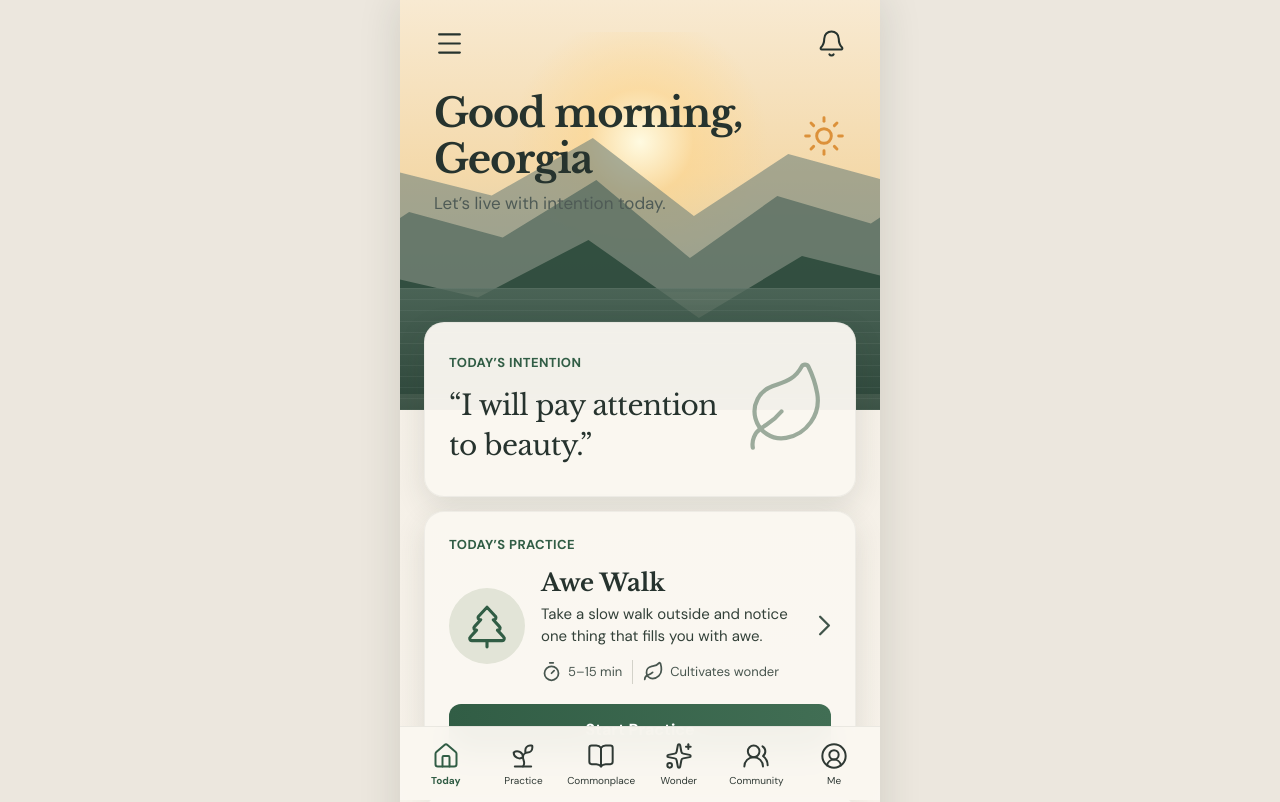
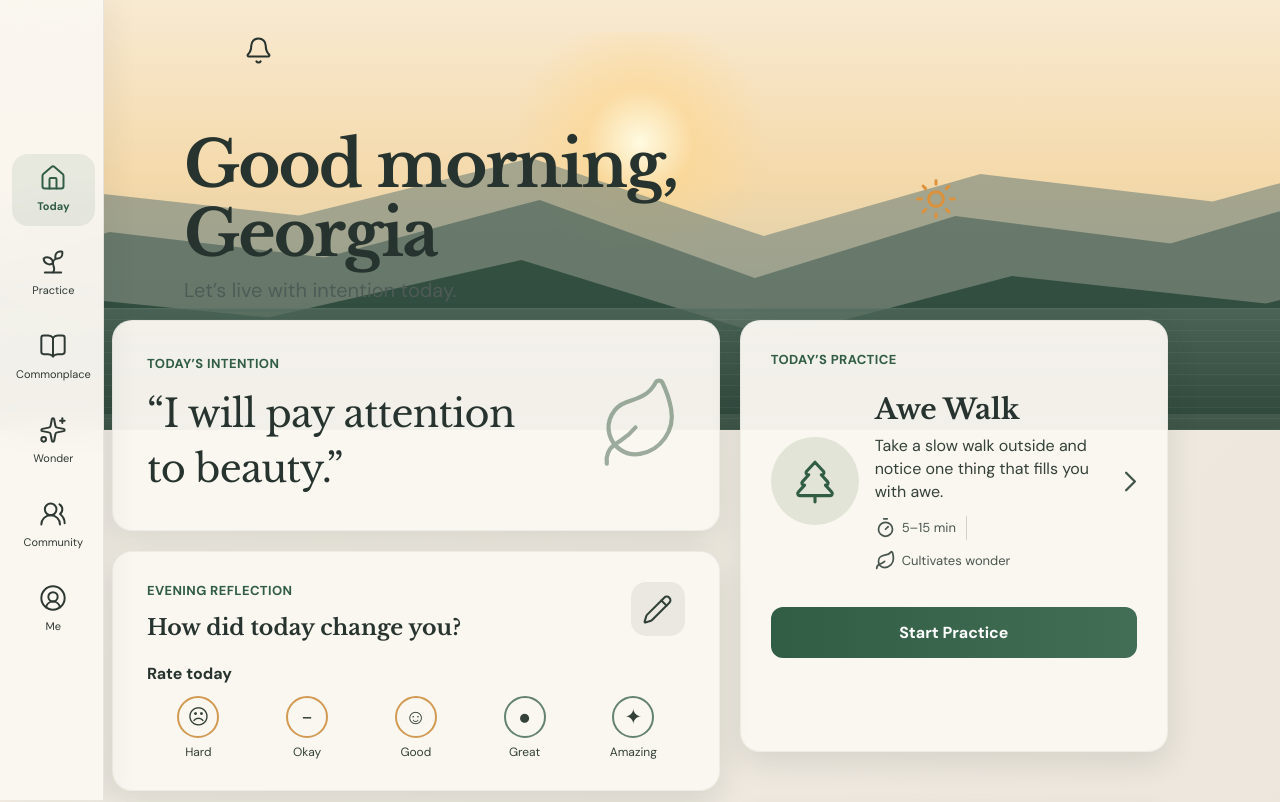
Before and after one commit to geeick/awe-pwa, a React (Vite) app: page / in a window 1280 px wide. Shown: the top 802 px of the page. Built offline with nearby package versions, Linux system fonts and the light colour scheme.

Commit message:
feat: add responsive desktop layout

```diff
--- a/src/styles.css
+++ b/src/styles.css
@@ -104,3 +104,161 @@ button { font: inherit; }
   .journey-card { padding-inline: 14px; }
   .journey-item { padding-inline: 5px; }
 }
+
+/* Desktop and tablet layout: keep the phone experience intact below 768px,
+   but use the available screen instead of stretching a phone-shaped column. */
+@media (min-width: 768px) {
+  body {
+    background: #e7e1d7;
+  }
+
+  .app-shell {
+    width: 100%;
+    max-width: none;
+    min-height: 100vh;
+    padding-bottom: 0;
+    overflow: visible;
+    box-shadow: none;
+    background: linear-gradient(135deg, #f4efe6 0%, #ebe5db 100%);
+  }
+
+  .hero {
+    height: 430px;
+    padding-left: 104px;
+  }
+
+  .topbar {
+    padding: 28px 42px 0 132px;
+  }
+
+  .topbar .icon-button:first-child {
+    display: none;
+  }
+
+  .welcome {
+    width: min(1180px, calc(100% - 96px));
+    margin: 0 auto;
+    padding: 52px 32px 0;
+  }
+
+  .welcome h1 {
+    max-width: 720px;
+    font-size: clamp(44px, 5vw, 68px);
+    line-height: 1.08;
+  }
+
+  .welcome p {
+    font-size: 20px;
+  }
+
+  .mountain {
+    width: 112%;
+    left: -6%;
+  }
+
+  .content-stack {
+    width: min(1180px, calc(100% - 160px));
+    margin: -110px auto 0;
+    padding: 0 32px 56px;
+    grid-template-columns: repeat(12, minmax(0, 1fr));
+    gap: 20px;
+    align-items: start;
+  }
+
+  .intention-card {
+    grid-column: span 7;
+    min-height: 206px;
+    padding: 34px;
+  }
+
+  .intention-card blockquote {
+    font-size: clamp(30px, 3vw, 42px);
+  }
+
+  .practice-card {
+    grid-column: span 5;
+    grid-row: span 2;
+    min-height: 432px;
+    padding: 30px;
+  }
+
+  .practice-row {
+    grid-template-columns: 88px 1fr 24px;
+    margin-top: 24px;
+  }
+
+  .round-icon {
+    width: 88px;
+    height: 88px;
+  }
+
+  .practice-copy h2 {
+    font-size: 28px;
+  }
+
+  .practice-copy > p {
+    font-size: 16px;
+  }
+
+  .primary-button {
+    margin-top: 36px;
+  }
+
+  .reflection-card {
+    grid-column: span 7;
+    min-height: 206px;
+    padding: 30px 34px;
+  }
+
+  .journey-card {
+    grid-column: span 7;
+    padding: 28px 34px;
+  }
+
+  .quote-card {
+    grid-column: span 5;
+    min-height: 188px;
+    padding: 34px;
+  }
+
+  .bottom-nav {
+    top: 0;
+    bottom: 0;
+    left: 0;
+    transform: none;
+    width: 104px;
+    height: 100vh;
+    grid-template-columns: 1fr;
+    grid-template-rows: repeat(6, min-content);
+    align-content: center;
+    gap: 12px;
+    padding: 24px 12px;
+    border-top: 0;
+    border-right: 1px solid rgba(51,70,60,.1);
+    box-shadow: 8px 0 28px rgba(40,55,47,.06);
+  }
+
+  .bottom-nav button {
+    min-height: 72px;
+    border-radius: 16px;
+    padding: 10px 4px;
+    font-size: 11px;
+  }
+
+  .bottom-nav button:hover,
+  .bottom-nav button.active {
+    background: rgba(49,93,69,.09);
+  }
+}
+
+@media (min-width: 1180px) {
+  .content-stack {
+    grid-template-columns: repeat(12, minmax(0, 1fr));
+  }
+
+  .intention-card { grid-column: span 7; }
+  .practice-card { grid-column: span 5; }
+  .reflection-card { grid-column: span 7; }
+  .journey-card { grid-column: span 7; }
+  .quote-card { grid-column: span 5; }
+}
```
